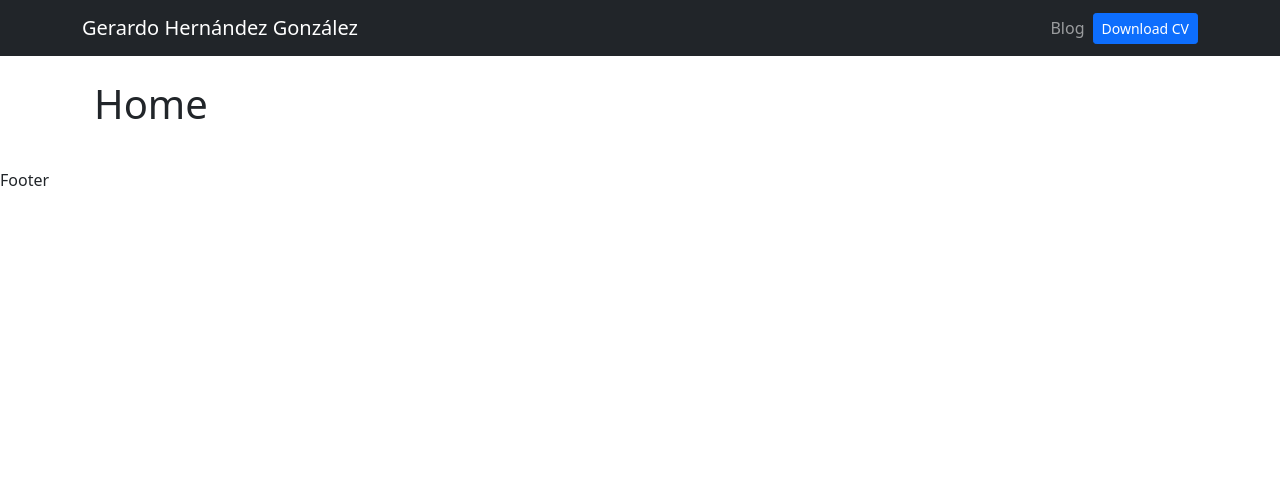
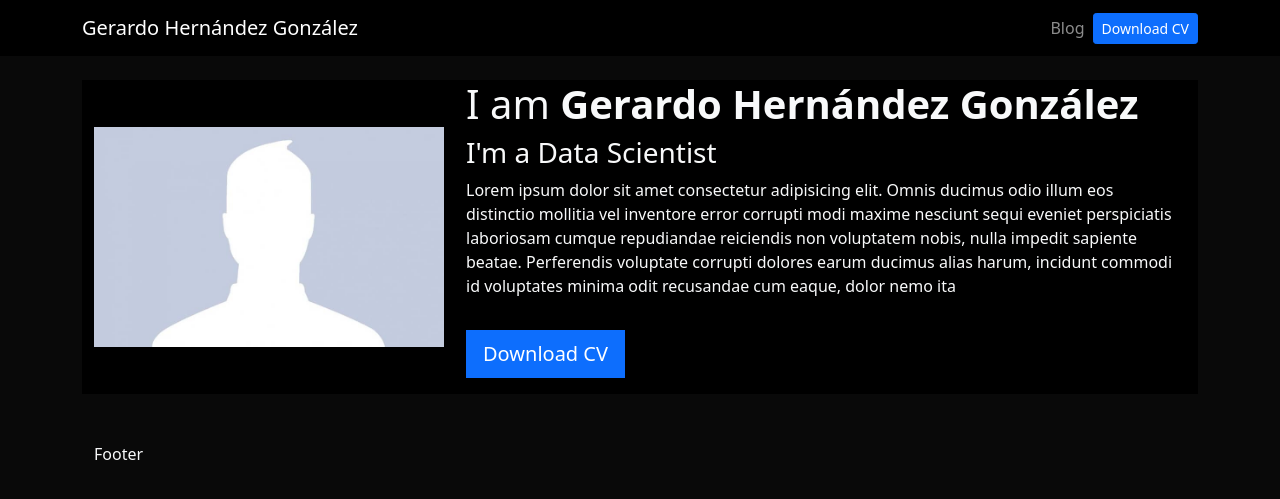
Before and after one commit to GeraGHG/dj-blog, a Django app: page / in a window 1280 px wide. Shown: the top 499 px of the page. Run offline with Django 5.2, Linux system fonts and the light colour scheme; data that the repository does not hold is empty.

Commit message:
add styles, images, cv

```diff
--- /dev/null
+++ b/portfolio/static/main.css
@@ -0,0 +1,11 @@
+body {
+    background: #090909;
+}
+
+.bg-black {
+    background: #000;
+}
+
+.card-project:hover {
+    border: 1px solid #fff;
+}
--- a/portfolio/templates/home.html
+++ b/portfolio/templates/home.html
@@ -1,15 +1,37 @@
 {% extends "layout.html" %}
 
 {% block content %}
-<h1>Home</h1>
-<ul>
+
+{% load static %}
+
+<header class="row bg-black">
+    <div class="col-md-4 my-auto">
+        <img src="{% static "portfolio/foto-sin-rostro.jpg" %}" alt="" width="350px">
+    </div>
+    <div class="col-md-8 my-auto">
+        <h1>I am <strong>Gerardo Hernández González</strong></h1>
+        <h3>I'm a Data Scientist</h3>
+        <p>Lorem ipsum dolor sit amet consectetur adipisicing elit. Omnis ducimus odio illum eos distinctio mollitia vel inventore error corrupti modi maxime nesciunt sequi eveniet perspiciatis laboriosam cumque repudiandae reiciendis non voluptatem nobis, nulla impedit sapiente beatae. Perferendis voluptate corrupti dolores earum ducimus alias harum, incidunt commodi id voluptates minima odit recusandae cum eaque, dolor nemo ita</p>
+        <a class="btn btn-primary btn-lg rounded-0 my-3" href="{% static "portfolio/curriculumVitae.pdf" %}" target='_blank'>Download CV</a>
+    </div>
+
+</header>
+
+<div class="row my-4 text-center">
         {% for project in projects %}
-    <li><h2>{{ project.name }}</h2></li>
+            <div class="col-md-4 p-4">
+                <div class="card bg-black card-project">
+                    <img src="{{ project.image.url }}" alt="{{ project.name }}" class="card-img-top">
+                    <div class="card-body">
+                        <h2>{{ project.name }}</h2>
                         <p>Description: {{ project.description }}</p>
-    <img src="{{ project.image.url }}" alt="{{ project.name }}">
                         {% if project.url %}
-    <p><a href="{{ project.url }}">{{ project.url }}</a></p>
+                        <a href="{{ project.url }}" class="btn btn-light rounded-0 btn-sm" target="_blank">{{ project.url }}</a>
                         {% endif %}
+
+                    </div>
+                </div>
+            </div>
         {% endfor %}
-</ul>
         {% endblock %}
+</div>
--- a/portfolio/templates/layout.html
+++ b/portfolio/templates/layout.html
@@ -1,3 +1,4 @@
+{% load static %}
 <!DOCTYPE html>
 <html lang="en">
 <head>
@@ -5,8 +6,9 @@
     <meta name="viewport" content="width=device-width, initial-scale=1.0">
     <title>Portfolio</title>
     <link href="https://cdn.jsdelivr.net/npm/bootstrap@5.0.2/dist/css/bootstrap.min.css" rel="stylesheet" integrity="sha384-EVSTQN3/azprG1Anm3QDgpJLIm9Nao0Yz1ztcQTwFspd3yD65VohhpuuCOmLASjC" crossorigin="anonymous">
+    <link rel="stylesheet" href="{% static "main.css" %}">
 </head>
-<body>
+<body class="text-light">
     {% include 'partials/navbar.html' %}
 
     <div class="container p-4">
--- a/portfolio/templates/partials/navbar.html
+++ b/portfolio/templates/partials/navbar.html
@@ -1,4 +1,6 @@
-<nav class="navbar navbar-expand-lg navbar-dark bg-dark">
+{% load static %}
+
+<nav class="navbar navbar-expand-lg navbar-dark bg-black">
   <div class="container">
     <a class="navbar-brand" href="/">Gerardo Hernández González</a>
     <button class="navbar-toggler" type="button" data-bs-toggle="collapse" data-bs-target="#navbarNav" aria-controls="navbarNav" aria-expanded="false" aria-label="Toggle navigation">
@@ -10,7 +12,7 @@
           <a class="nav-link" href="{% url "blog:posts" %}">Blog</a>
         </li>
         <li class="nav-item d-flex align-items-center">
-          <a class="btn btn-primary btn-sm" href="#">Download CV</a>
+          <a class="btn btn-primary btn-sm" href="{% static "portfolio/curriculumVitae.pdf" %}" target='_blank'>Download CV</a>
         </li>
       </ul>
     </div>
```
Also changed, not shown: portfolio/static/portfolio/foto-sin-rostro.jpg (added), 1 other file. Lines whose indentation alone changed are shown as unchanged.
